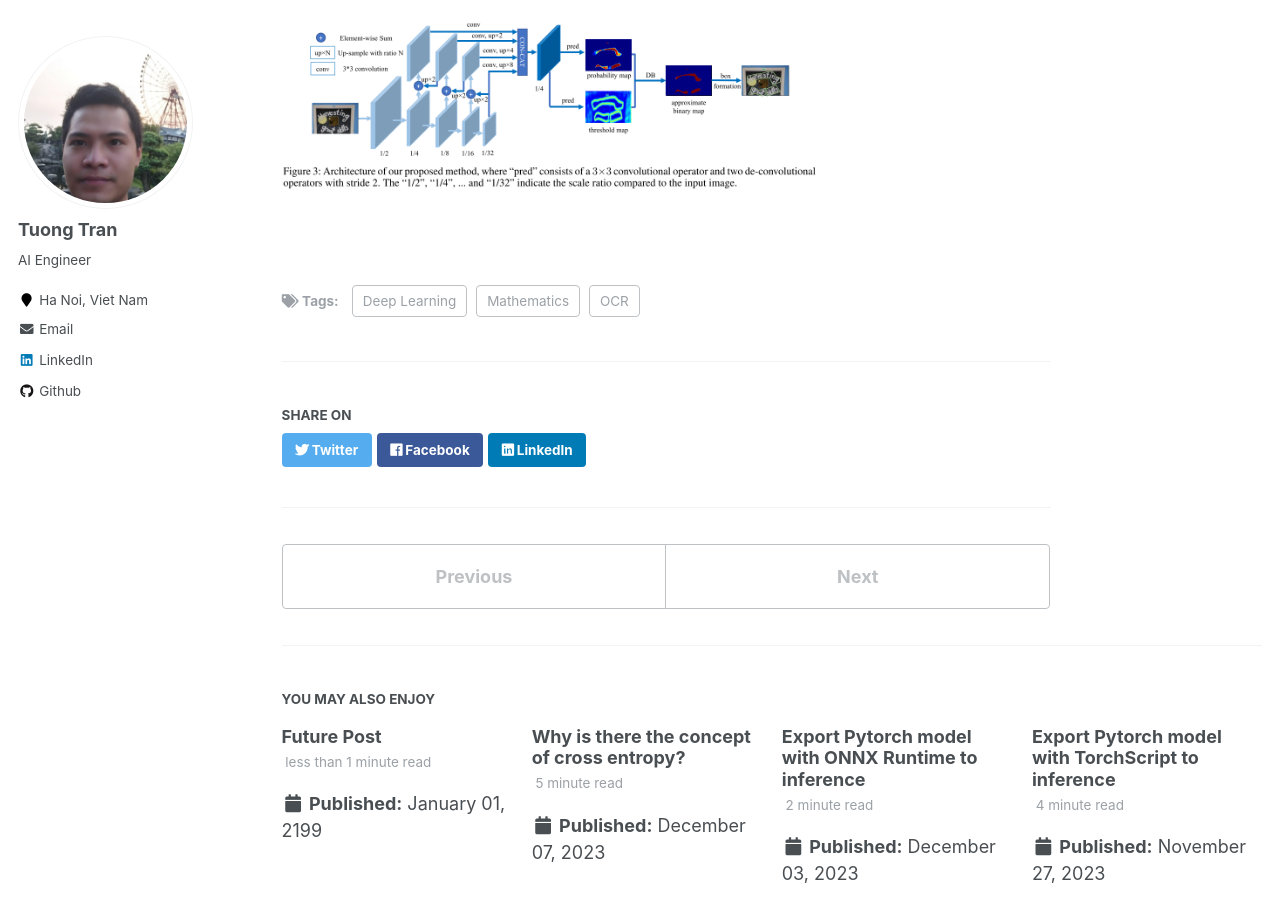
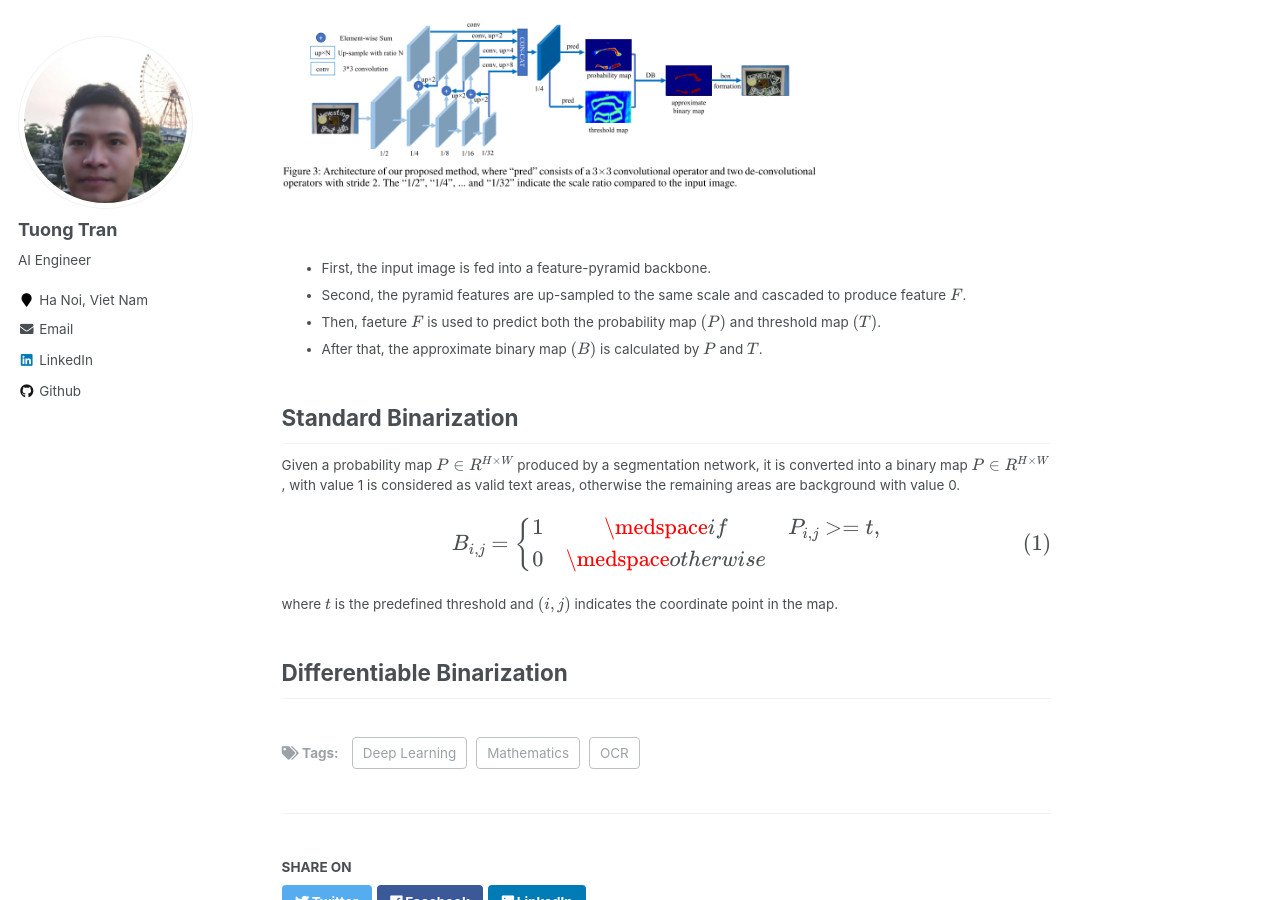
Before and after one commit to tuongtranngoc/tuongtranngoc.github.io, a Jekyll site: the page built from _posts/2024-01-16-db-text-detection.md, in a window 1280 px wide and 900 px high, scrolled down 996 px. Built offline with Jekyll 4.4.1, drawn with Linux system fonts in a browser that asks for light colours; formulas are drawn with MathJax 3; some of the changed text lies outside the part shown.

Commit message:
update: blogs/differentiable_binarization

```diff
--- a/_posts/2024-01-16-db-text-detection.md
+++ b/_posts/2024-01-16-db-text-detection.md
@@ -34,3 +34,20 @@ To minimize the set a fixed threshold value, we insert the binarization operatio
 <figure>
     <img src='/images/posts/20230116_differentiable_binarization/binarization_architecture.png'>
 </figure>
+
++ First, the input image is fed into a feature-pyramid backbone.
++ Second, the pyramid features are up-sampled to the same scale and cascaded to produce feature $F$.
++ Then, faeture $F$ is used to predict both the probability map $(P)$ and threshold map $(T)$.
++ After that, the approximate binary map $(B)$ is calculated by $P$ and $T$.
+
+## Standard Binarization
+
+Given a probability map $P \in R^{H\times W}$ produced by a segmentation network, it is converted into a binary map $P \in R^{H\times W}$, with value 1 is considered as valid text areas, otherwise the remaining areas are background with value 0.
+
+$$B_{i, j}=  \left\{\begin{array}{rcl}1 & \medspace{if} &  P_{i, j} >= t, \\
+0 & \medspace{otherwise} &
+  \end{array}\right.$$
+
+where $t$ is the predefined threshold and $(i, j)$ indicates the coordinate point in the map.
+
+## Differentiable Binarization
```
